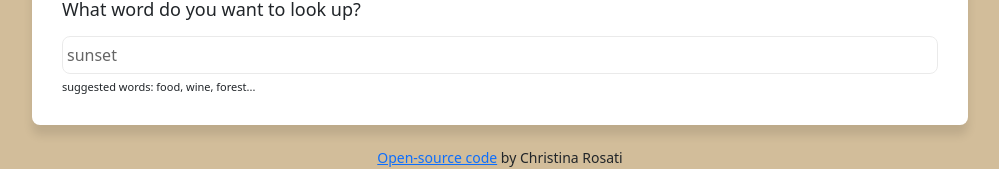
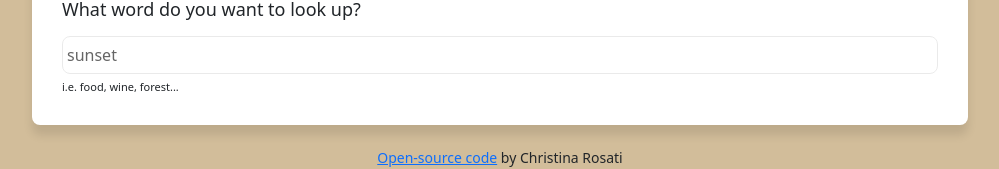
Before and after one commit to christinarosati/react-dictionary-app, a React (Create React App) app: page / in a window 1280 px wide. Shown: the part 139-308 px from the top of the page, without its empty margins (140-1139 px from the left). Built offline with nearby package versions, Linux system fonts and the light colour scheme; no server answers.

Commit message:
changed hint

```diff
--- a/src/Dictionary.js
+++ b/src/Dictionary.js
@@ -55,7 +55,7 @@ export default function Dictionary(props) {
               defaultValue={props.defaultKeyword}
             />
           </form>
-          <div className="hint">suggested words: food, wine, forest...</div>
+          <div className="hint">i.e. food, wine, forest...</div>
         </section>
         <Results results={results} />
         <Photos photos={photos} />
```
